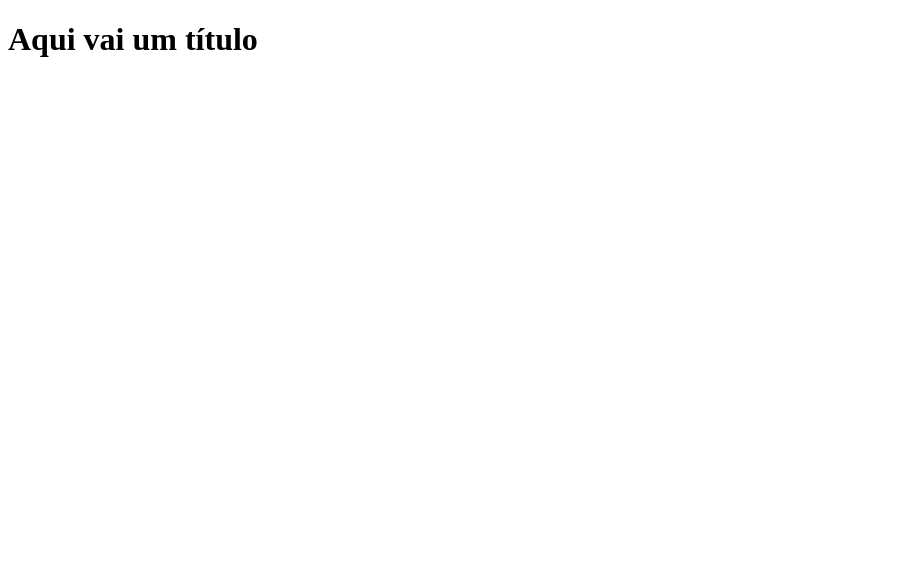
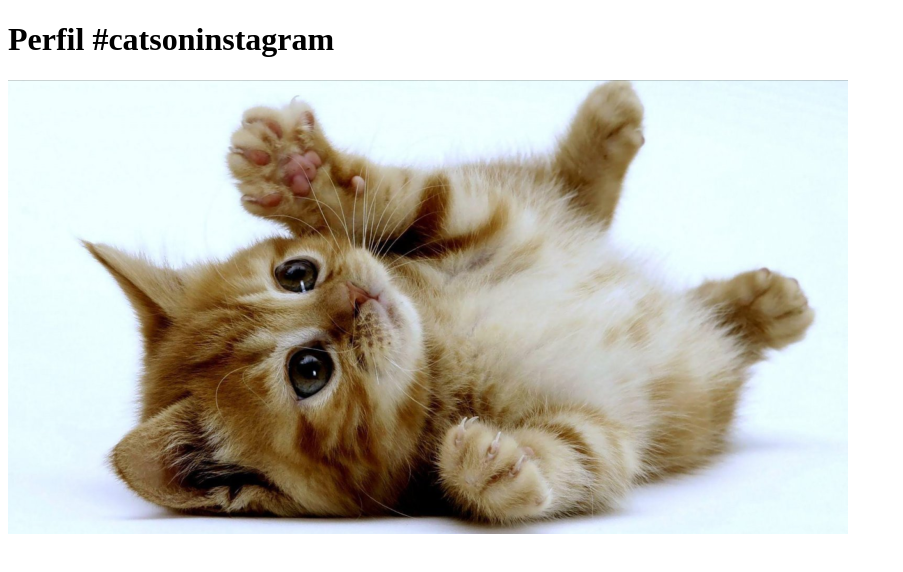
Before and after one commit to hikarym/git-e-github-exercicio1, a plain HTML site: page index.html in a window 1280 px wide. Shown: the whole page, without its empty margins (0-903 px from the left). Drawn offline with Linux system fonts and the light colour scheme.

Commit message:
ajuste do index para mostrar imagem

```diff
--- a/index.html
+++ b/index.html
@@ -2,12 +2,12 @@
 <html lang="pt-br">
 
 <head>
-    <title>Título da página</title>
+    <title>Fanpage de Gatinhos</title>
     <meta charset="utf-8">
 </head>
 
 <body>
-    <h1>Aqui vai um título</h1>
+    <h1>Perfil #catsoninstagram</h1> <img src="imagens/ca-times.png" />
 </body>
 
 </html>
```
Also changed, not shown: imagens/ca-times.png (added).
